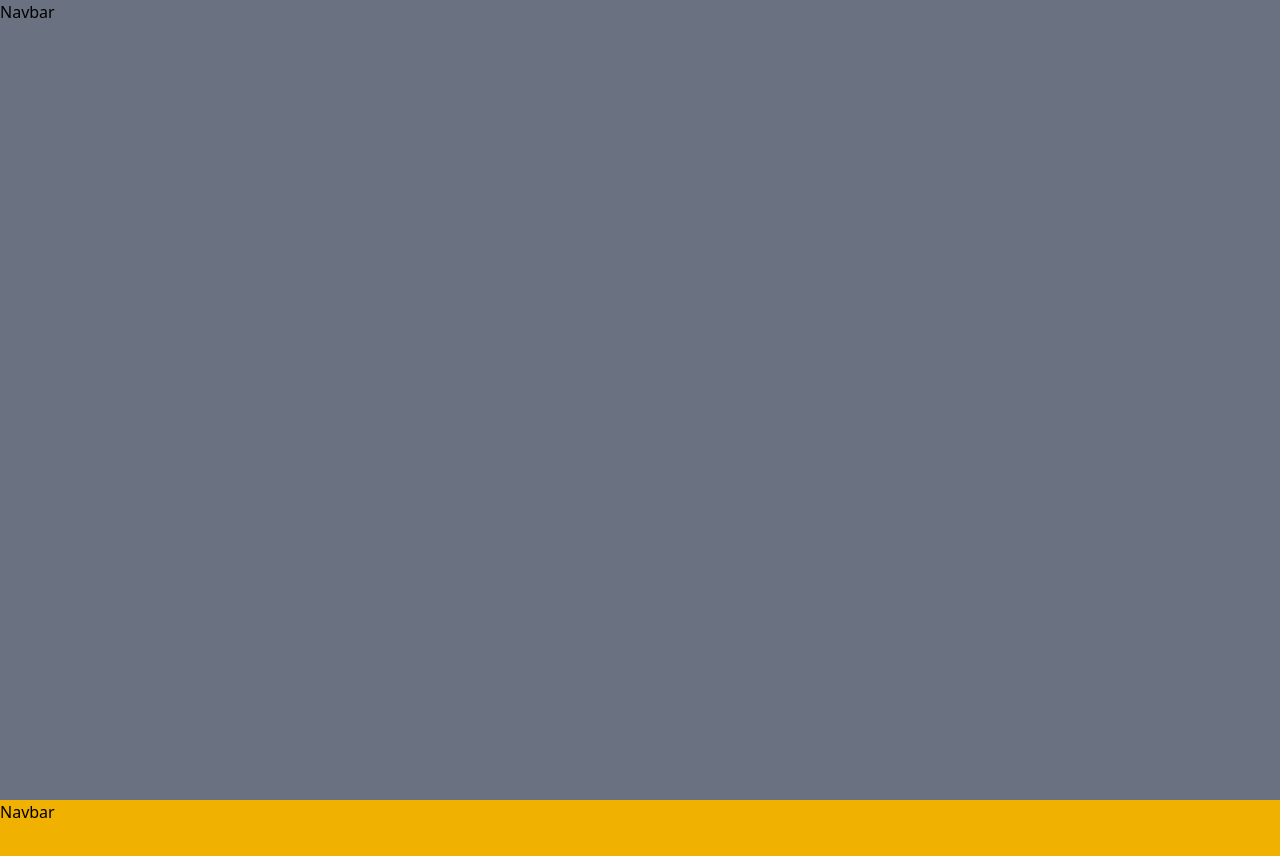
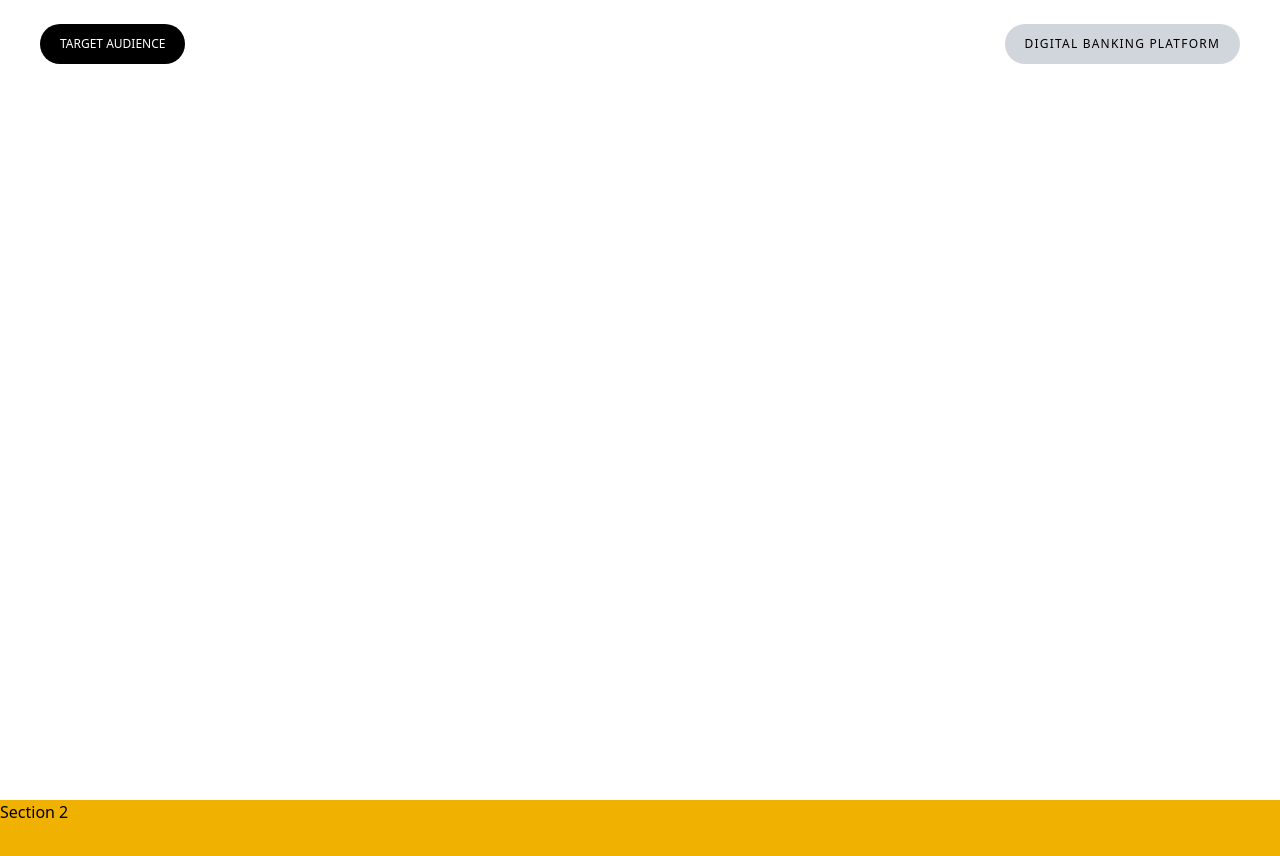
Before and after one commit to ankith5356/react-proj, a React (Vite) app in the folder 7-UI-Project/: page / in a window 1280 px wide. Shown: the top 856 px of the page. Built offline with nearby package versions, Linux system fonts and the light colour scheme.

Commit message:
Navbar Done

```diff
--- a/7-UI-Project/src/App.jsx
+++ b/7-UI-Project/src/App.jsx
@@ -1,12 +1,12 @@
 import React from 'react'
-import Navbar from './components/Section1/Navbar'
-import Navbar1 from './components/Section2/Navbar'
+import Section1 from './components/Section1/Section1'
+import Section2 from './components/Section2/Section2'
 
 const App = () => {
   return (
-    <div >
-     <Navbar />
-     <Navbar1 />
+    <div>
+     <Section1 />
+     <Section2 />
     </div>
 
   )
--- a/7-UI-Project/src/components/Section1/Navbar.jsx
+++ b/7-UI-Project/src/components/Section1/Navbar.jsx
@@ -2,7 +2,13 @@ import React from 'react'
 
 const Navbar = () => {
   return (
-    <div className='bg-gray-500 w-full h-screen'>Navbar</div>
+    <div className='flex items-center justify-between px-10 py-6'>
+        <h4 className='bg-black text-white px-5 py-3 uppercase
+        rounded-full text-xs'>Target Audience</h4>
+
+        <button className='bg-gray-300 px-5 py-3 uppercase
+        rounded-full tracking-widest text-xs'>Digital Banking Platform </button>
+    </div>
   )
 }
 
--- /dev/null
+++ b/7-UI-Project/src/components/Section1/Section1.jsx
@@ -0,0 +1,11 @@
+import React from 'react'
+import Navbar from './Navbar'
+
+const Section1 = () => {
+  return (
+    <div className='bg-white w-full h-screen'>
+           <Navbar /></div>
+  )
+}
+
+export default Section1
--- a/7-UI-Project/src/components/Section2/Navbar.jsx
+++ /dev/null
@@ -1,9 +0,0 @@
-import React from 'react'
-
-const Navbar = () => {
-  return (
-    <div className='bg-yellow-500 w-full h-screen'>Navbar</div>
-  )
-}
-
-export default Navbar
--- /dev/null
+++ b/7-UI-Project/src/components/Section2/Section2.jsx
@@ -0,0 +1,9 @@
+import React from 'react'
+
+const Section2 = () => {
+  return (
+    <div className='bg-yellow-500 w-full h-screen'>Section 2</div>
+  )
+}
+
+export default Section2
```
Also changed, not shown: 7-UI-Project/src/components/Section1/Center.jsx (added), 7-UI-Project/src/components/Section1/ImageContainer.jsx (added), 7-UI-Project/src/components/Section1/LeftText.jsx (added).
